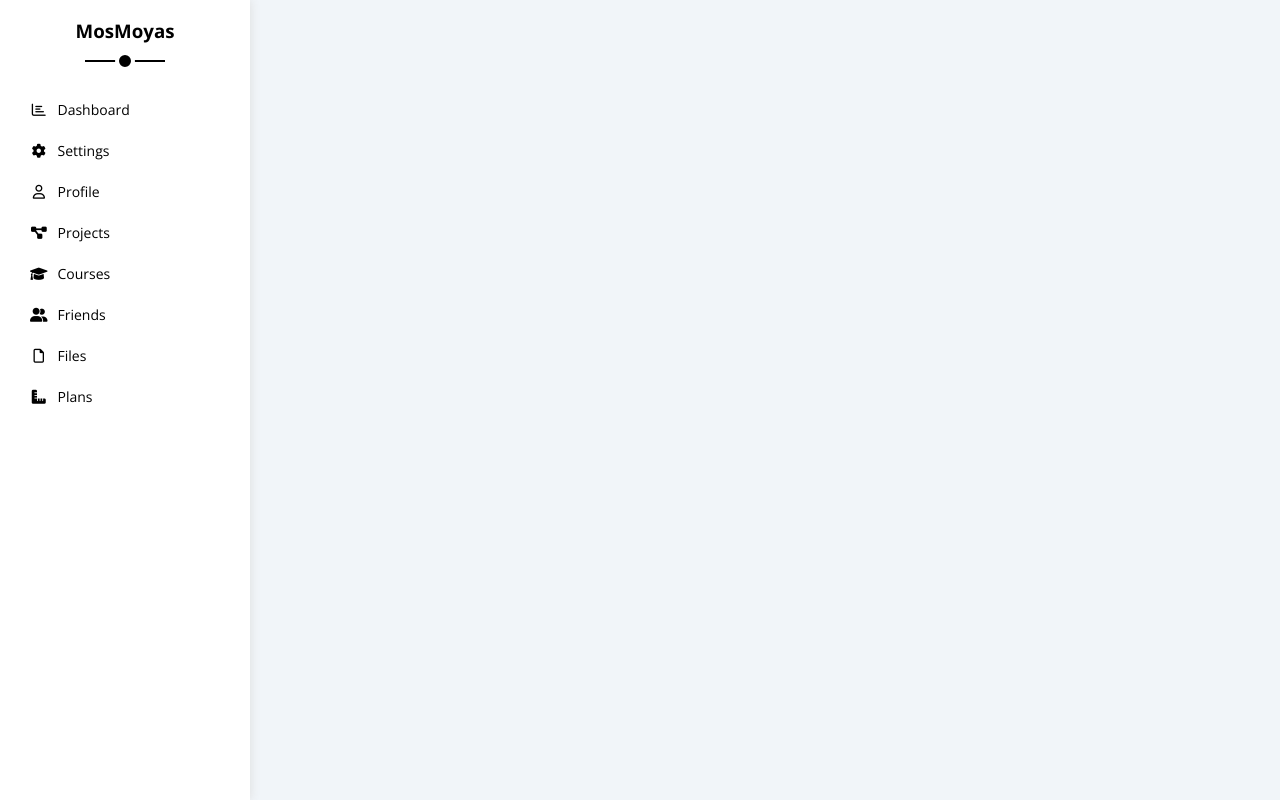
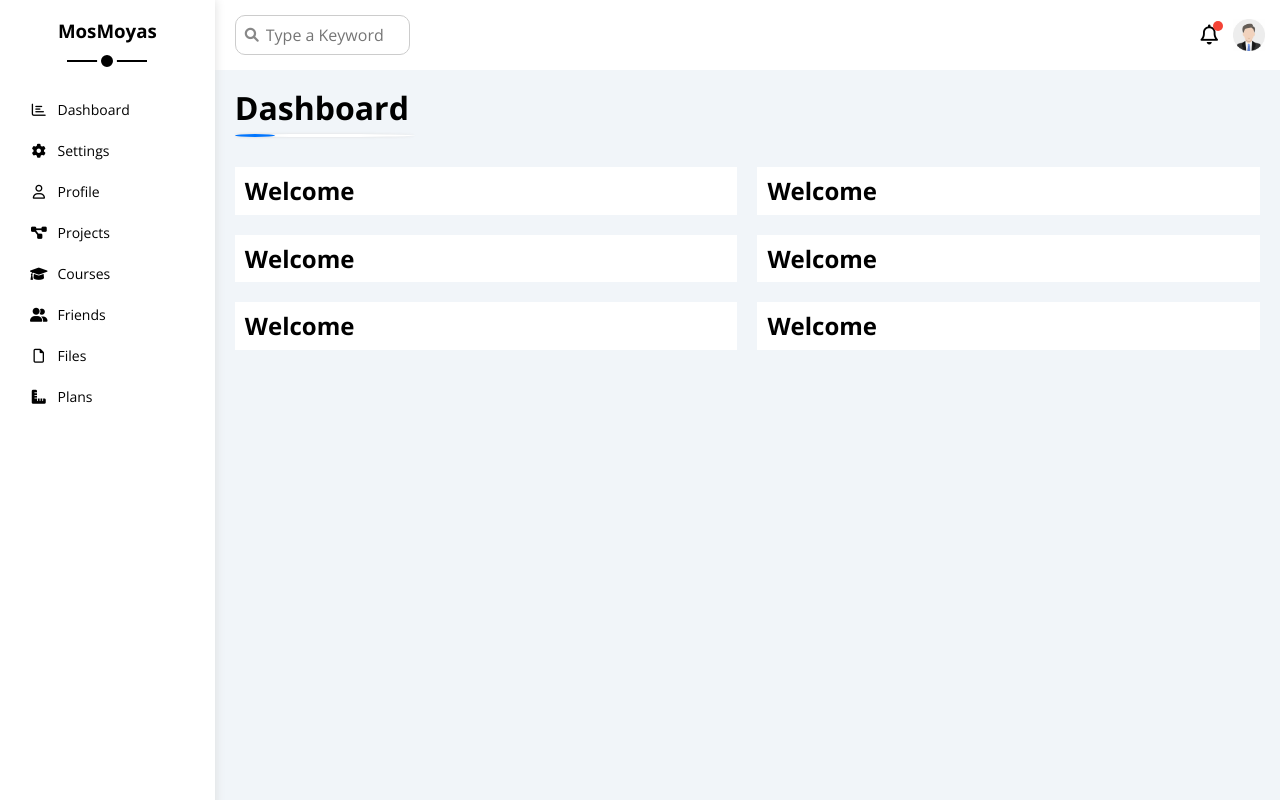
Before and after one commit to Mosmoyas/Dashboard, a plain HTML site: page index.html in a window 1280 px wide. Shown: the top 800 px of the page. Drawn offline with nearby package versions, Linux system fonts and the light colour scheme.

Commit message:
scrollbar+h2+wrapper created with its styling

```diff
--- a/css/framework.css
+++ b/css/framework.css
@@ -1,4 +1,18 @@
-/* start Box */
+/*Start Root***********************************************************/
+:root {
+    --fontStyleFamily: "Font Awesome 6 Free";
+    --transition-time: 0.3s;
+    --blue-color: #0075ff;
+    --blue-alt-color: #0d69d5;
+    --orange-color: #f59e0b;
+    --green-color: #22c55e;
+    --red-color: #f44336;
+    --grey-color: #888;
+    --grey-light-color: #ccc;
+}
+
+/*End Root*/
+/* start Box ************************************************************/
 .d-flex {
     display: flex;
 }
@@ -7,10 +21,28 @@
     align-items: center;
 }
 
+.d-grid {
+    display: grid;
+}
+
+.gap-20 {
+    gap: 20px
+}
+
+@media (max-width:767px) {
+    .block-mobile {
+        display: block;
+    }
+}
+
 /* End Box */
-/*Start Padding + Margin */
+/*Start Padding + Margin ************************************************************/
 .p-10 {
     padding: 10px;
+}
+
+.p-15 {
+    padding: 15px;
 }
 
 .p-20 {
@@ -25,7 +57,18 @@
     margin-top: 0;
 }
 
-/*End Padding + Margin */
+.ml-20 {
+    margin-left: 20px;
+}
+
+.mr-20 {
+    margin-right: 20px;
+}
+
+
+
+
+/*End Padding + Margin ************************************************************/
 /* Start Colors*/
 
 .bg-white {
@@ -36,15 +79,20 @@
     color: black;
 }
 
+
 /* End Colors*/
 
-/*  Start Position*/
+/*  Start Position************************************************************/
 .p-relative {
     position: relative;
 }
 
+.overflow-h {
+    overflow: hidden;
+}
+
 /*  End Position*/
-/*Start Fonts*/
+/*Start Fonts************************************************************/
 .txt-c {
     text-align: center;
 }
@@ -53,14 +101,40 @@
     font-size: 14px;
 }
 
+@media (max-width:767px) {
+    .txt-c-mobile {
+        text-align: center;
+    }
+}
+
+block-mobile
 /*End Fonts*/
 
-/*Start Border*/
+/*Start Border************************************************************/
 .rad-6 {
     border-radius: 6px;
 }
 
+.rad-10 {
+    border-radius: 10px;
+}
+
 /* End Border */
+/*Start Components************************************************************/
+.between-flex {
+    display: flex;
+    justify-content: space-between;
+    align-items: center;
+}
+
+/*End Components*/
+/*Start WIdth +height************************************************************/
+.w-full {
+    width: 100%;
+}
+
+/*End WIdth +height*/
+
 
 /*Start Media*/
 /* @media (max-width:767px) {
--- a/css/master.css
+++ b/css/master.css
@@ -6,6 +6,22 @@
 body {
     font-family: "open sans", "Cairo", 'Crimson Pro', serif;
     background-color: #eee;
+}
+
+::-webkit-scrollbar {
+    width: 15px;
+}
+
+::-webkit-scrollbar-track {
+    background-color: white;
+}
+
+::-webkit-scrollbar-thumb {
+    background-color: var(--blue-color);
+}
+
+::-webkit-scrollbar-thumb:hover {
+    background-color: var(--blue-alt-color);
 }
 
 :focus {
@@ -23,10 +39,40 @@ ul {
 
 .page {
     background-color: #f1f5f9;
-    min-height: 100vh;
+    min-height: 200vh;
 }
 
-/* Start Sidebar */
+.page h1 {
+    margin: 20px 20px 40px;
+}
+
+.page h1::before,
+.page h1::after {
+    content: "";
+    position: absolute;
+    bottom: -10px;
+    height: 3px;
+    left: 0;
+    border-radius: 50%;
+    box-shadow: 0 0 3px #ddd;
+}
+
+.page h1::before {
+    width: 180px;
+    background-color: white;
+}
+
+.page h1::after {
+    width: 40px;
+    background-color: var(--blue-color);
+    transition: var(--transition-time);
+}
+
+.page h1:hover::after {
+    width: 180px;
+}
+
+/* Start Sidebar ************************************************************/
 .sidebar {
     width: 250px;
     box-shadow: 0 0 10px #ddd;
@@ -104,3 +150,72 @@ ul {
 }
 
 /* End Sidebar */
+
+/*Start Content************************************************************/
+.content {}
+
+.content .search::before {
+    font-family: var(--fontStyleFamily);
+    content: "\f002";
+    font-weight: 900;
+    position: absolute;
+    left: 15px;
+    top: 50%;
+    transform: translateY(-50%);
+    font-size: 14px;
+    color: var(--grey-color);
+
+}
+
+.content .search input {
+    color: var(--grey-light-color);
+    margin-left: 5px;
+    padding-left: 30px;
+    width: 175px;
+    transition: width var(--transition-time);
+    border: 1px solid;
+}
+
+.content .search input:focus {
+    outline-color: #ddd;
+    width: 200px;
+}
+
+.content .search input:focus::placeholder {
+    opacity: 0;
+}
+
+.content .icons .notifications::before {
+    content: "";
+    position: absolute;
+    height: 10px;
+    width: 10px;
+    background-color: var(--red-color);
+    border-radius: 50%;
+    right: -5px;
+    top: -5px;
+}
+
+.content img {
+    width: 32px;
+    height: 32px;
+    margin-left: 15px;
+
+}
+
+.wrapper {
+    grid-template-columns: repeat(auto-fill, minmax(450px, 1fr));
+}
+
+@media(max-width:767px) {
+    .wrapper {
+        grid-template-columns: minmax(200px, 1fr);
+        margin-left: 10px;
+        margin-right: 10px;
+
+    }
+}
+
+.wrapper .welcome {}
+
+/*End Content*/
--- a/index.html
+++ b/index.html
@@ -66,7 +66,44 @@
                 </li>
             </ul>
         </div>
-        <div class="content"></div>
+        <div class="content w-full .overflow-h">
+            <!-- Start Head --------------------------------------------------------->
+            <div class="head bg-white p-15 between-flex">
+                <div class="search p-relative">
+                    <input class="p-10 rad-10" type="search" placeholder="Type a Keyword">
+                </div>
+                <div class="icons d-flex align-center">
+                    <span class="notifications p-relative">
+                        <i class="fa-regular fa-bell fa-lg"></i>
+                    </span>
+                    <img src="/images/avatar-1.jpg" alt="">
+                </div>
+
+            </div>
+            <!-- End Head -->
+            <h1 class="p-relative">Dashboard</h1>
+            <div class="wrapper d-grid gap-20 ml-20 mr-20">
+                <div class="welcome bg-white rad-6 txt-c-mobile block-mobile p-10">
+                    <h2>Welcome</h2>
+                </div>
+                <div class="welcome bg-white rad-6 txt-c-mobile block-mobile p-10">
+                    <h2>Welcome</h2>
+                </div>
+                <div class="welcome bg-white rad-6 txt-c-mobile block-mobile p-10">
+                    <h2>Welcome</h2>
+                </div>
+                <div class="welcome bg-white rad-6 txt-c-mobile block-mobile p-10">
+                    <h2>Welcome</h2>
+                </div>
+                <div class="welcome bg-white rad-6 txt-c-mobile block-mobile p-10">
+                    <h2>Welcome</h2>
+                </div>
+                <div class="welcome bg-white rad-6 txt-c-mobile block-mobile p-10">
+                    <h2>Welcome</h2>
+                </div>
+            </div>
+
+        </div>
     </div>
 </body>
 
```
Also changed, not shown: images/avatar-1.jpg (added).
